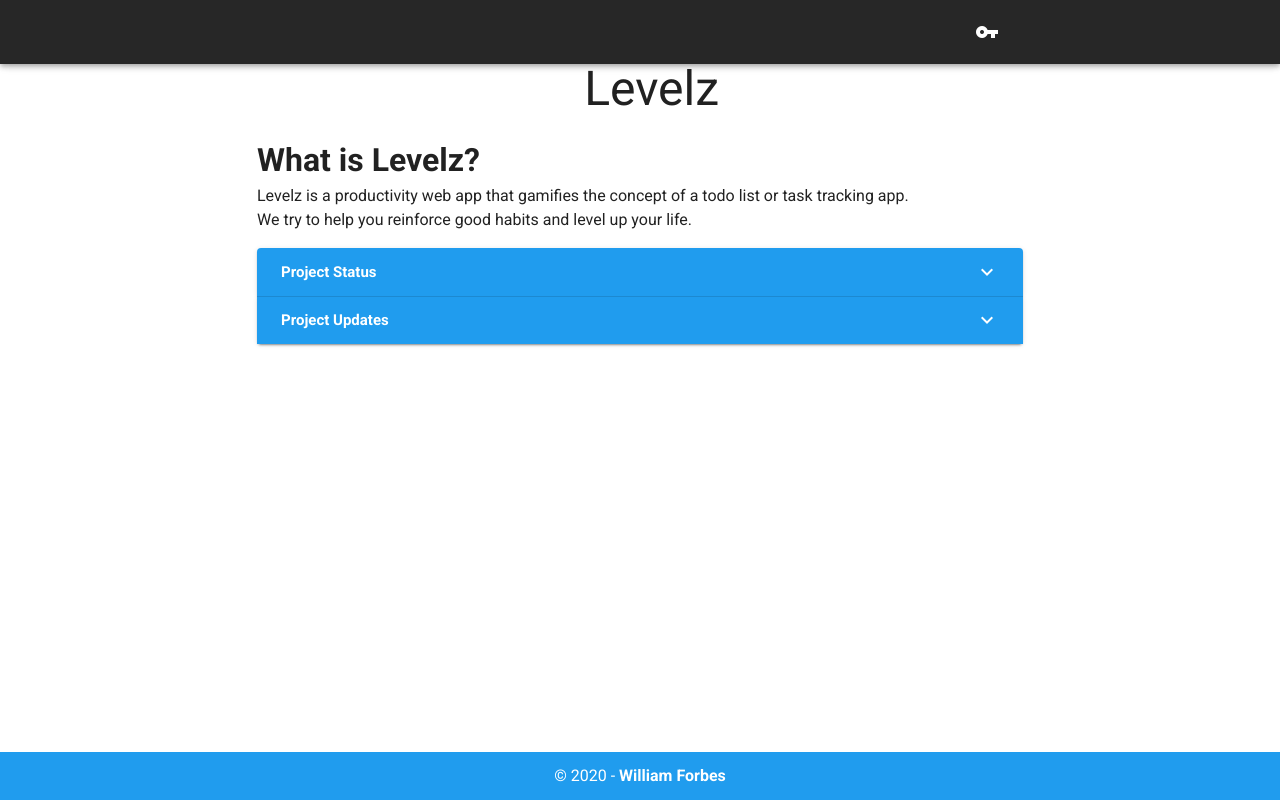
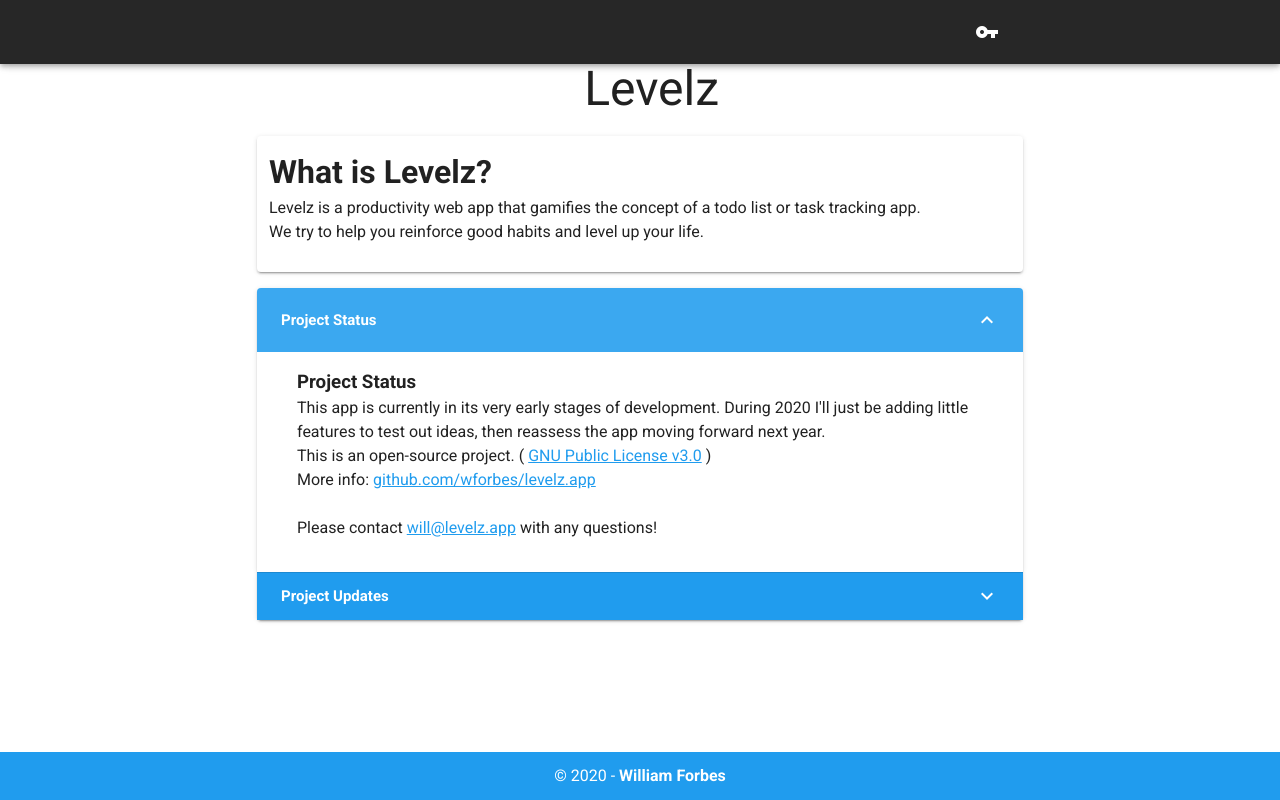
Before and after one commit to wforbes/levelz.app, a Vue app: page / in a window 1280 px wide. Built offline with nearby package versions, Linux system fonts and the light colour scheme; no server answers.

Commit message:
HomePage - small style tweaks - put the 'what is levelz' message in a vcard - set the expansion panels to have one open at a time - project status expansion panel is open by default

```diff
--- a/src/home/views/HomePage.vue
+++ b/src/home/views/HomePage.vue
@@ -16,13 +16,15 @@
 			<v-container fluid>
 				<v-row>
 					<v-col>
+						<v-card class="pa-3 mb-4">
 							<h1>What is Levelz?</h1>
 							<p>
 								Levelz is a productivity web app that gamifies the concept of a
 								todo list or task tracking app. <br />
 								We try to help you reinforce good habits and level up your life.
 							</p>
-						<v-expansion-panels focusable accordion>
+						</v-card>
+						<v-expansion-panels v-model="openPanels" focusable accordion>
 							<v-expansion-panel>
 								<v-expansion-panel-header ripple color="primary">
 									<span><strong>Project Status</strong></span>
@@ -163,7 +165,9 @@
 export default {
 	name: "HomePage",
 	data() {
-		return {};
+		return {
+			openPanels: 0
+		};
 	},
 	methods: {
 		openAuthDialog() {
```
Lines whose indentation alone changed are shown as unchanged.
